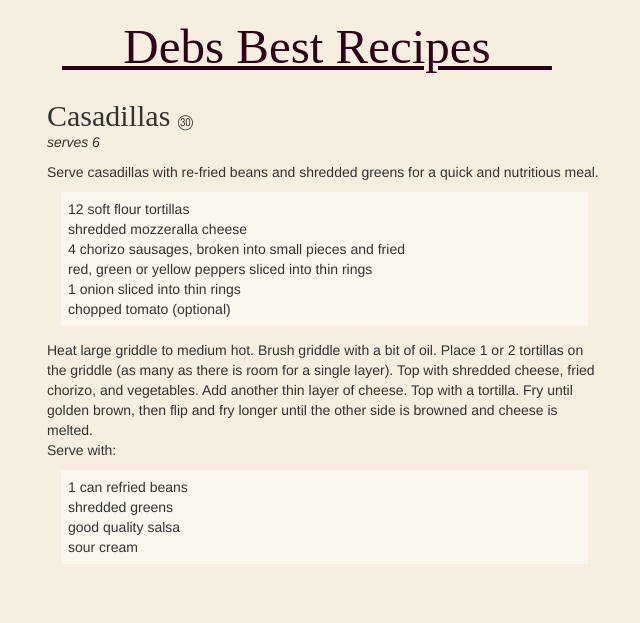
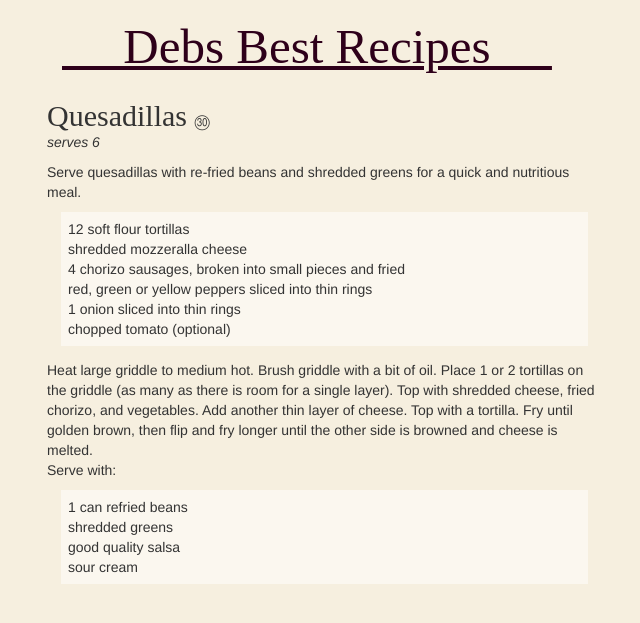
Before and after one commit to JonahBraun/debs-recipes, a Jekyll site: the page built from _posts/2014-04-21-quesadillas.md, in a window 1280 px wide. Shown: the top 623 px of the page, without its empty margins (8-648 px from the left). Built offline with Jekyll 4.4.1, drawn with Linux system fonts in a browser that asks for light colours; nearby versions of some CDN libraries; some web fonts are replaced; Markdown is read by kramdown in place of the engine named in the settings.

Commit message:
Update and rename 2014-04-21-casadillas.md to 2014-04-21-quesadillas.md

```diff
--- a/_posts/2014-04-21-casadillas.md
+++ b/_posts/2014-04-21-quesadillas.md
@@ -1,11 +1,11 @@
 ---
 layout: recipe
-title: Casadillas
+title: Quesadillas
 category: Pork
 tags: ㉚
 serves: 6
 ---
-Serve casadillas with re-fried beans and shredded greens for a quick and nutritious meal.
+Serve quesadillas with re-fried beans and shredded greens for a quick and nutritious meal.
 
 - 12 soft flour tortillas
 - shredded mozzeralla cheese
```
